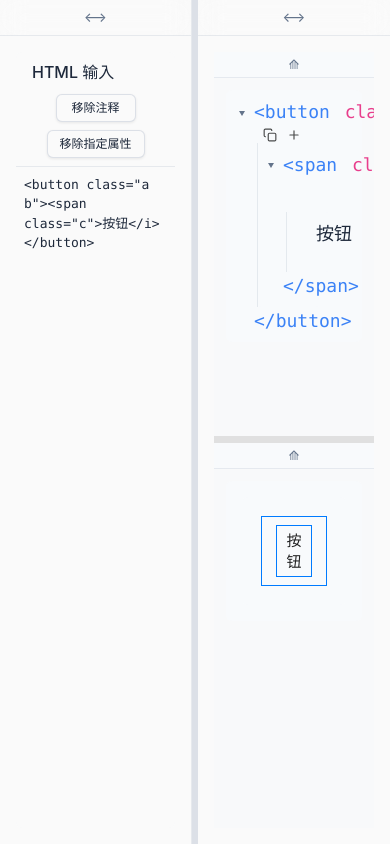
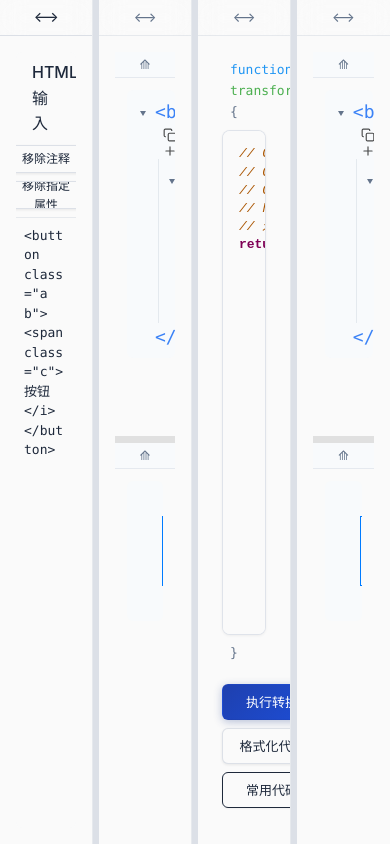
Before and after one commit to Sisyphean-a/jsonToJs, a Vue app: page /#/html in a window 390 px wide. Built offline with nearby package versions, Linux system fonts and the light colour scheme.

Commit message:
完善htmlToJs组件

```diff
--- a/src/components/ResizableRowLayout.vue
+++ b/src/components/ResizableRowLayout.vue
@@ -219,7 +219,7 @@ onUnmounted(() => {
   display: flex;
   flex-direction: column;
   transition: height 0.2s ease;
-  background-color: #f8f9fa;
+  background-color: #fafafa;
   border-bottom: 1px solid #e0e0e0;
 
   &:last-child {
@@ -231,7 +231,7 @@ onUnmounted(() => {
   flex: 1;
   overflow: auto;
   padding: 12px;
-  background-color: #f8f9fa;
+  background-color: #fafafa;
 }
 
 .resize-handle-horizontal {
--- a/src/stores/pageState.js
+++ b/src/stores/pageState.js
@@ -34,6 +34,7 @@ export const usePageStateStore = defineStore('pageState', () => {
   const htmlPageState = ref({
     htmlInput: defaultHtml,
     html: defaultHtml,
+    transformedHtml: defaultHtml,
     isInitialized: false,
   })
 
@@ -46,9 +47,14 @@ export const usePageStateStore = defineStore('pageState', () => {
   }
 
   // 初始化HTML页面状态
-  const initHtmlPage = (fallbackHtml) => {
+  const initHtmlPage = (fallbackHtml, fallbackTransformedHtml) => {
     if (!htmlPageState.value.isInitialized) {
       // 只有在没有初始化时才使用传入的默认值
+      if (fallbackHtml) {
+        htmlPageState.value.htmlInput = fallbackHtml
+        htmlPageState.value.html = fallbackHtml
+        htmlPageState.value.transformedHtml = fallbackTransformedHtml
+      }
       htmlPageState.value.isInitialized = true
     }
   }
@@ -75,6 +81,10 @@ export const usePageStateStore = defineStore('pageState', () => {
     htmlPageState.value.html = value
   }
 
+  const updateTransformedHtml = (value) => {
+    htmlPageState.value.transformedHtml = value
+  }
+
   // 获取状态的计算属性
   const getJsonPageState = computed(() => jsonPageState.value)
   const getHtmlPageState = computed(() => htmlPageState.value)
@@ -94,6 +104,7 @@ export const usePageStateStore = defineStore('pageState', () => {
     updateTransformedJson,
     updateHtmlInput,
     updateHtml,
+    updateTransformedHtml,
 
     // 计算属性
     getJsonPageState,
--- /dev/null
+++ b/src/views/htmlToJs/components/HtmlTransformer.vue
@@ -0,0 +1,274 @@
+<template>
+  <div class="html-transformer">
+    <div class="function-header">
+      <span style="color: #2196f3">function </span>
+      <span style="color: #4caf50">transform</span>(<span style="color: #ff9800">html</span>) {
+    </div>
+
+    <CodeEditor
+      ref="codeEditor"
+      v-model="code"
+      :placeholder="defaultCode"
+      @ctrl-enter="handleCtrlEnter"
+      @ctrl-save="handleCtrlSave"
+      @format="handleFormat"
+    />
+
+    <div class="function-footer">}</div>
+
+    <div class="button-area">
+      <button
+        class="btn btn--primary"
+        :class="{ loading: isExecuting }"
+        @click="executeTransform"
+        :disabled="isExecuting"
+      >
+        <span>{{ isExecuting ? '执行中...' : '执行转换' }}</span>
+      </button>
+      <button
+        class="btn btn--secondary"
+        @click="formatCode"
+      >
+        <span>格式化代码</span>
+      </button>
+      <button
+        class="btn btn--tertiary"
+        @click="showCommonCodeDialog = true"
+      >
+        <span>常用代码</span>
+      </button>
+    </div>
+
+    <CommonCodeDialog
+      v-model="showCommonCodeDialog"
+      @select="handleCodeSelect"
+    />
+
+    <div
+      v-if="error"
+      class="error-area"
+    >
+      <div class="error-title">错误信息：</div>
+      <div class="error-content">{{ error }}</div>
+    </div>
+  </div>
+</template>
+
+<script setup>
+import { ref, onMounted, watch } from 'vue'
+import CodeEditor from '@/components/CodeEditor.vue'
+import CommonCodeDialog from '@/components/CommonCodeDialog.vue'
+
+const props = defineProps({
+  html: {
+    type: String,
+    required: true,
+  },
+})
+
+const emit = defineEmits(['update:transformedHtml'])
+
+const codeEditor = ref(null)
+const code = ref('')
+const error = ref('')
+const isExecuting = ref(false)
+const showCommonCodeDialog = ref(false)
+
+// 默认代码
+const defaultCode =
+  '// Ctrl + Enter：格式化+执行\n// Ctrl + S：格式化\n// Ctrl + /：注释/取消注释\n// html 是输入的 HTML 字符串\n// 返回处理后的 HTML 字符串\nreturn html.replace(/class="[^"]*"/g, \'class="new-class"\')'
+
+// 初始化代码
+code.value = defaultCode
+
+const formatCode = async () => {
+  try {
+    await codeEditor.value?.formatCode()
+  } catch (err) {
+    error.value = err.message
+  }
+}
+
+const executeTransform = () => {
+  isExecuting.value = true
+  error.value = ''
+
+  try {
+    const currentCode = codeEditor.value?.getCode() || code.value
+    if (!currentCode.trim()) {
+      emit('update:transformedHtml', props.html)
+      return
+    }
+
+    const transformFn = new Function(
+      'html',
+      `
+      function transform(html) {
+        ${currentCode}
+      }
+      return transform(html)
+    `,
+    )
+
+    const transformedHtml = transformFn(props.html)
+    emit('update:transformedHtml', transformedHtml)
+  } catch (err) {
+    error.value = err.message
+    emit('update:transformedHtml', props.html)
+  } finally {
+    isExecuting.value = false
+  }
+}
+
+const handleCtrlEnter = async (formattedCode, formatError) => {
+  if (formatError) {
+    error.value = formatError.message
+  } else {
+    error.value = ''
+  }
+  executeTransform()
+}
+
+const handleCtrlSave = async (formattedCode, formatError) => {
+  if (formatError) {
+    error.value = formatError.message
+  } else {
+    error.value = ''
+  }
+}
+
+const handleFormat = (formattedCode) => {
+  error.value = ''
+}
+
+const handleCodeSelect = (selectedCode) => {
+  codeEditor.value?.setCode(selectedCode)
+}
+
+// 组件初始化时自动执行一次转换
+onMounted(() => {
+  if (props.html) {
+    executeTransform()
+  }
+})
+
+// 监听 html prop 的变化，自动执行转换
+watch(
+  () => props.html,
+  (newHtml) => {
+    if (newHtml) {
+      executeTransform()
+    }
+  }
+)
+</script>
+
+<style lang="scss" scoped>
+.html-transformer {
+  height: 100%;
+  padding: var(--spacing-lg);
+  display: flex;
+  flex-direction: column;
+  gap: var(--spacing-md);
+  background: var(--bg-tertiary);
+
+  .function-header,
+  .function-footer {
+    font-family: var(--font-family-mono);
+    color: var(--text-secondary);
+    padding: 0 var(--spacing-md);
+    user-select: none;
+    font-size: var(--font-size-md);
+    font-weight: var(--font-weight-medium);
+  }
+
+  .button-area {
+    padding: var(--spacing-md) 0;
+    display: flex;
+    justify-content: center;
+    gap: var(--spacing-md);
+    flex-wrap: wrap;
+  }
+
+  .error-area {
+    padding: var(--spacing-md) var(--spacing-lg);
+    background: var(--color-error-light);
+    border: 1px solid rgba(239, 68, 68, 0.3);
+    border-radius: var(--radius-md);
+    max-height: 100px;
+    overflow-y: auto;
+    backdrop-filter: var(--backdrop-blur);
+
+    .error-title {
+      color: var(--color-error);
+      font-weight: var(--font-weight-semibold);
+      margin-bottom: var(--spacing-sm);
+      font-size: var(--font-size-base);
+    }
+
+    .error-content {
+      color: var(--color-error);
+      font-family: var(--font-family-mono);
+      font-size: var(--font-size-sm);
+      white-space: pre-wrap;
+      line-height: 1.4;
+    }
+
+    /* 自定义滚动条样式 */
+    &::-webkit-scrollbar {
+      width: 6px;
+      height: 6px;
+    }
+
+    &::-webkit-scrollbar-track {
+      background: transparent;
+    }
+
+    &::-webkit-scrollbar-thumb {
+      background: var(--color-error);
+      border-radius: var(--radius-xs);
+      opacity: 0.5;
+    }
+
+    &::-webkit-scrollbar-thumb:hover {
+      opacity: 0.8;
+    }
+  }
+}
+
+/* 响应式设计 */
+@media (max-width: 768px) {
+  .html-transformer {
+    padding: var(--spacing-md);
+    gap: var(--spacing-sm);
+
+    .function-header,
+    .function-footer {
+      font-size: var(--font-size-base);
+      padding: 0 var(--spacing-sm);
+    }
+
+    .button-area {
+      flex-direction: column;
+      align-items: center;
+      gap: var(--spacing-sm);
+    }
+
+    .btn {
+      width: 200px;
+      height: var(--button-height-lg);
+    }
+  }
+}
+
+@media (max-width: 480px) {
+  .html-transformer {
+    padding: var(--spacing-sm);
+
+    .btn {
+      width: 100%;
+      max-width: 280px;
+    }
+  }
+}
+</style>
--- a/src/views/htmlToJs/components/HtmlView.vue
+++ b/src/views/htmlToJs/components/HtmlView.vue
@@ -175,6 +175,7 @@ const props = defineProps({
   html: {
     type: String,
     required: true,
+    default: '',
   },
   closed: {
     type: Boolean,
@@ -240,24 +241,27 @@ const batchSize = 10 // 每批渲染的项目数量
 
 // 检查是否为HTML注释
 const isComment = computed(() => {
+  if (!props.html) return false
   return props.html.trim().startsWith('<!--') && props.html.trim().endsWith('-->')
 })
 
 // 提取注释内容
 const commentContent = computed(() => {
-  if (!isComment.value) return ''
+  if (!isComment.value || !props.html) return ''
   const content = props.html.trim()
   return content.substring(4, content.length - 3)
 })
 
 // 检查是否为文本节点
 const isTextNode = computed(() => {
+  if (!props.html) return true
   // 如果不是以 < 开头，则认为是纯文本节点
   return !props.html.trim().startsWith('<') || props.html.trim() === '<!---->'
 })
 
 // 解析HTML字符串
 const parseHtml = (htmlString) => {
+  if (!htmlString) return []
   // 处理空注释标记
   if (htmlString.trim() === '<!---->') {
     return []
@@ -270,6 +274,16 @@ const parseHtml = (htmlString) => {
 
 // 提取标签信息
 const tagInfo = computed(() => {
+  if (!props.html) {
+    return {
+      name: '',
+      fullTag: '',
+      textContent: '',
+      attributes: [],
+      isSelfClosing: false,
+    }
+  }
+
   // 处理注释或文本节点
   if (isComment.value || isTextNode.value) {
     return {
@@ -387,6 +401,8 @@ const hasCollapsibleAttrs = computed(() => {
 
 // 解析子元素
 const children = computed(() => {
+  if (!props.html) return []
+
   // 处理注释或文本节点
   if (isComment.value || isTextNode.value) {
     return []
@@ -480,7 +496,8 @@ const generateChildPath = (index) => {
 
 // 复制HTML
 const copyHtml = () => {
-  navigator.clipboard.writeText(props.html).then(() => {
+  const htmlToCopy = props.html || ''
+  navigator.clipboard.writeText(htmlToCopy).then(() => {
     snackbar.value = true
     snackbarText.value = ''
   })
--- a/src/views/htmlToJs/index.vue
+++ b/src/views/htmlToJs/index.vue
@@ -18,6 +18,24 @@
         </template>
       </resizable-row-layout>
     </template>
+
+    <template #column3>
+      <html-transformer
+        :html="pageState.html"
+        @update:transformedHtml="handleTransformedHtmlUpdate"
+      />
+    </template>
+
+    <template #column4>
+      <resizable-row-layout :row-count="2">
+        <template #row1>
+          <html-view :html="pageState.transformedHtml" />
+        </template>
+        <template #row2>
+          <html-preview :html="pageState.transformedHtml" />
+        </template>
+      </resizable-row-layout>
+    </template>
   </resizable-layout>
 </template>
 
@@ -28,6 +46,7 @@ import ResizableRowLayout from '@/components/ResizableRowLayout.vue'
 import HtmlView from './components/HtmlView.vue'
 import HtmlInput from './components/HtmlInput.vue'
 import HtmlPreview from './components/HtmlPreview.vue'
+import HtmlTransformer from './components/HtmlTransformer.vue'
 import { usePageStateStore } from '@/stores/pageState.js'
 
 const pageStateStore = usePageStateStore()
@@ -35,14 +54,16 @@ const pageStateStore = usePageStateStore()
 // 默认HTML示例
 const defaultHtml = '<button class="a b"><span class="c">按钮</i></button>'
 
-const columnCount = ref(2)
+const defaultTransformedHtml = '<button class="new-class"><span class="new-class">按钮</i></button>'
+
+const columnCount = ref(4)
 
 // 获取页面状态
 const pageState = pageStateStore.getHtmlPageState
 
 // 初始化页面状态
 onMounted(() => {
-  pageStateStore.initHtmlPage(defaultHtml)
+  pageStateStore.initHtmlPage(defaultHtml, defaultTransformedHtml)
 })
 
 // 处理HTML输入文本更新
@@ -54,6 +75,11 @@ const handleHtmlInputUpdate = (newHtmlInput) => {
 const handleHtmlUpdate = (newHtml) => {
   pageStateStore.updateHtml(newHtml)
 }
+
+// 处理转换后HTML更新
+const handleTransformedHtmlUpdate = (newTransformedHtml) => {
+  pageStateStore.updateTransformedHtml(newTransformedHtml)
+}
 </script>
 
 <style lang="scss" scoped></style>
```
